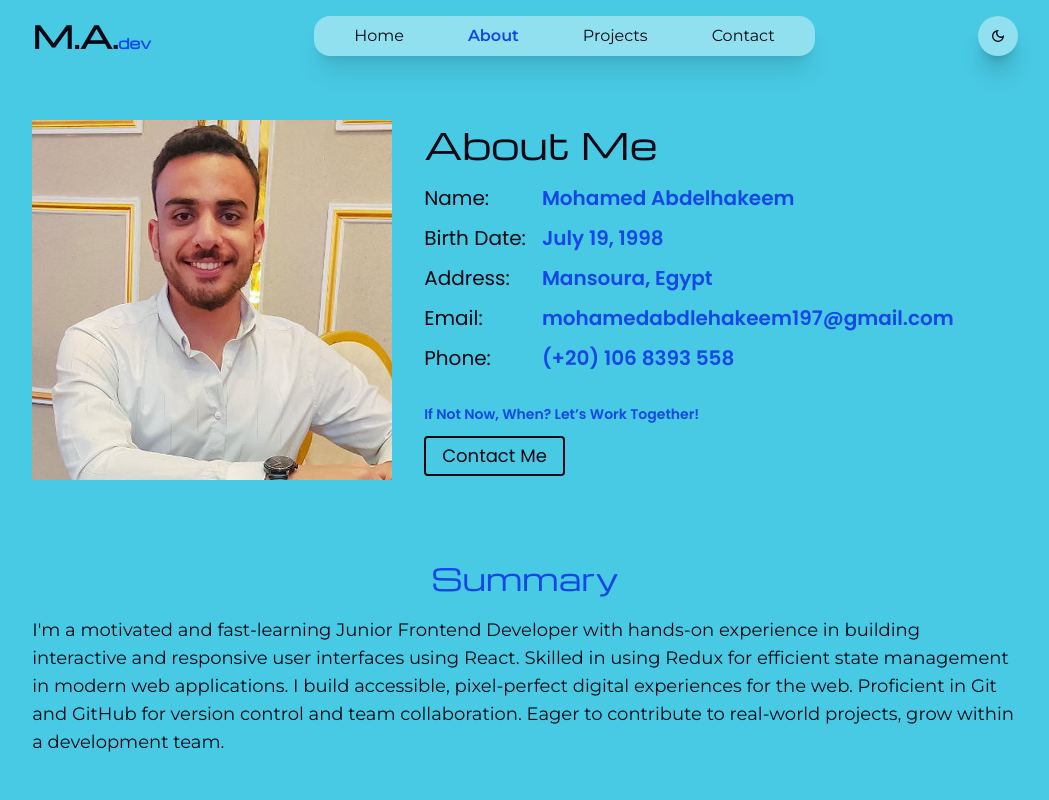
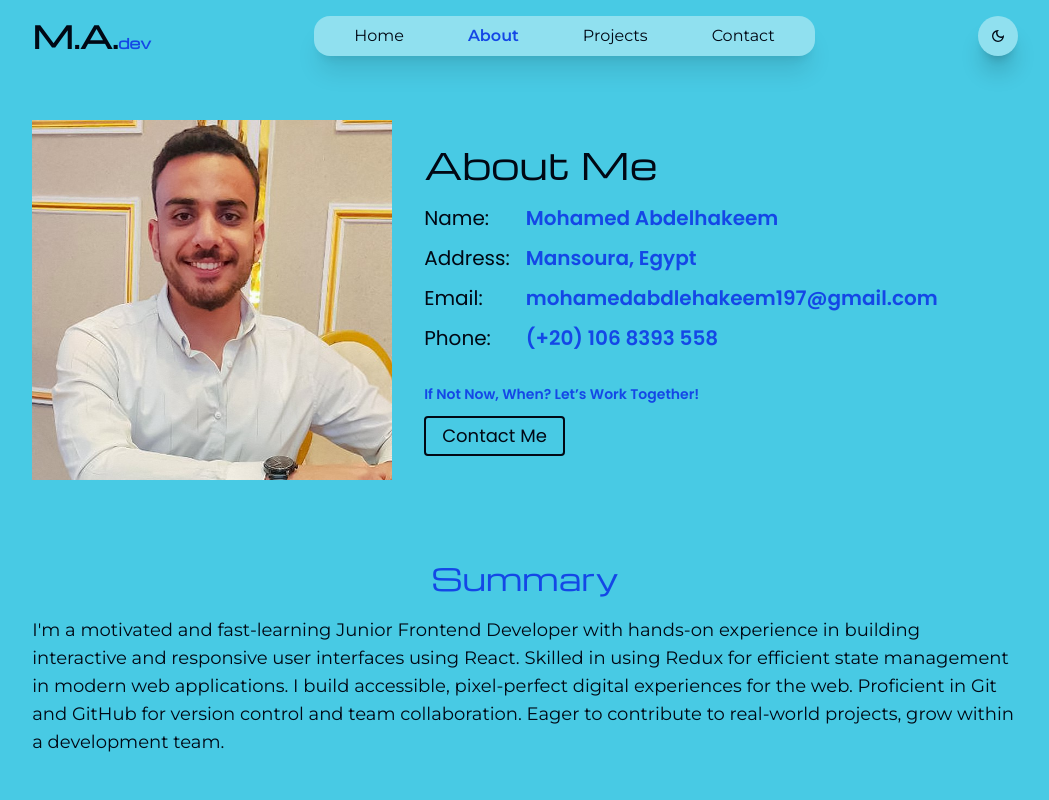
Before and after one commit to Mohamed-Abdelhakeem1/Protfolio, a React (Vite) app: page /Protfolio/about in a window 1280 px wide. Shown: the top 800 px of the page, without its empty margins (115-1164 px from the left). Built offline with nearby package versions, Linux system fonts and the light colour scheme; a web font is replaced by a local one.

Commit message:
simple edit

```diff
--- a/src/Routes/AboutPage.tsx
+++ b/src/Routes/AboutPage.tsx
@@ -18,14 +18,12 @@ const AboutPage = () => {
             <div className="flex gap-4 text-xs xs:text-sm sm:text-md md:text-lg lg:text-xl mt-5">
               <div className="flex flex-col gap-3  whitespace-nowrap">
                 <p>Name:</p>
-                <p>Birth Date:</p>
                 <p>Address:</p>
                 <p>Email:</p>
                 <p>Phone:</p>
               </div>
               <div className="flex flex-col gap-3  text-blue font-semibold">
                 <p>Mohamed Abdelhakeem</p>
-                <p>July 19, 1998</p>
                 <p>Mansoura, Egypt</p>
                 <p>mohamedabdlehakeem197@gmail.com</p>
                 <p>(+20) 106 8393 558</p>
```
